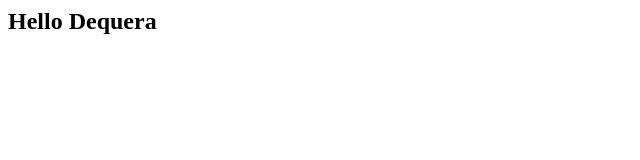
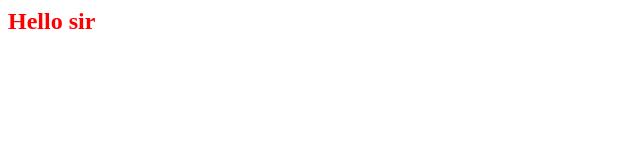
Before and after one commit to dequera/dequera.github.io, a plain HTML site: page index.html in a window 1280 px wide. Shown: the whole page, without its empty margins (0-640 px from the left). Drawn offline with Linux system fonts and the light colour scheme.

Commit message:
Update index.html

```diff
--- a/index.html
+++ b/index.html
@@ -1 +1 @@
-<h2>Hello Dequera</h2>
+<h2 style="color:red;">Hello sir</h2>
```
